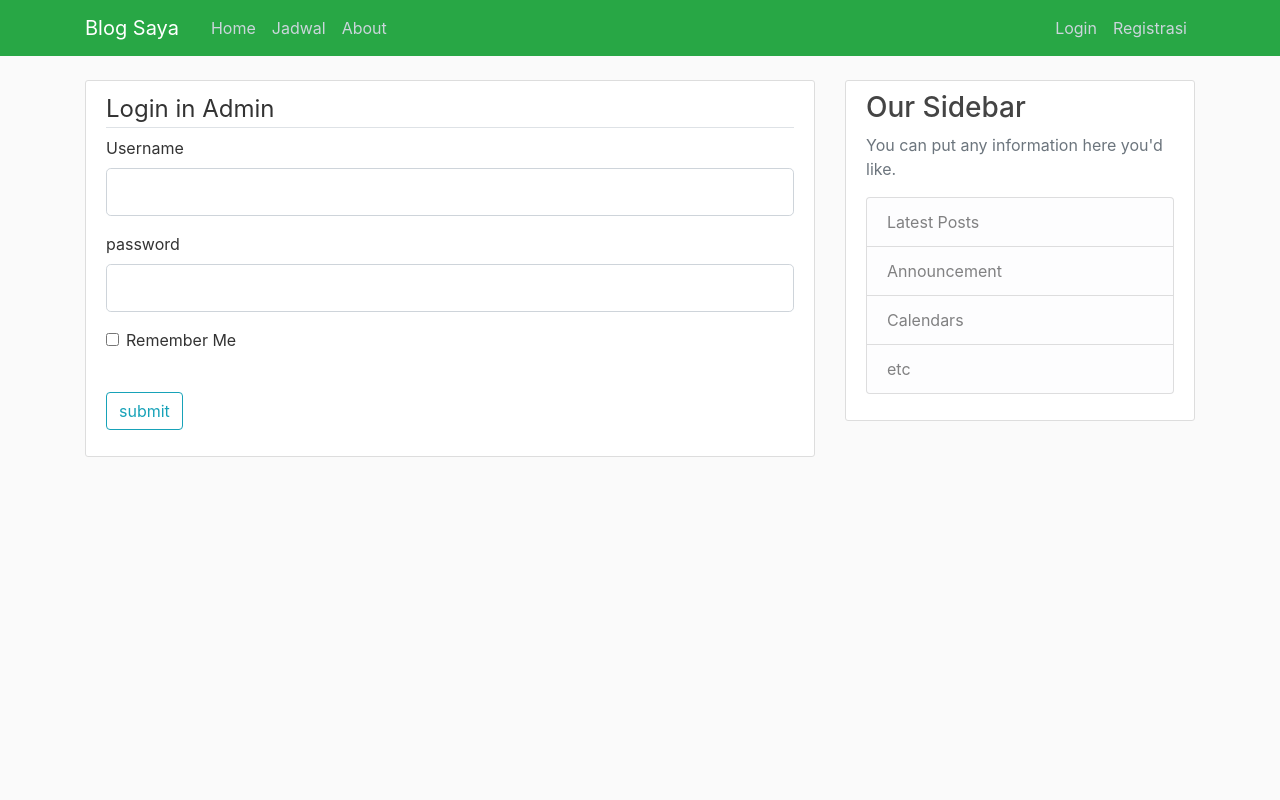
After one commit to kasmilp/kasmilp, a Flask app: page /adminku in a window 1280 px wide. The commit adds this page. Run offline with Flask 2, Linux system fonts and the light colour scheme; some libraries are stand-ins or nearby versions.

Commit message:
Add files via upload

```diff
--- a/blog_ku/models.py
+++ b/blog_ku/models.py
@@ -15,6 +15,7 @@ class Admin(db.Model, UserMixin):
 	id = db.Column(db.Integer, primary_key=True)
 	username = db.Column(db.String(20),nullable=False)
 	password = db.Column(db.String(60), nullable=False)
+	# admin_id = db.Column(db.Integer, db.ForeignKey('admin.id'), nullable=False)
 
 
 class User(db.Model, UserMixin):
@@ -26,7 +27,7 @@ class User(db.Model, UserMixin):
 	posts = db.relationship('Post', backref='penulis', lazy=True)
 
 	def __repr__(self):
-		return f"User('{self.username}', '{self.email}', '{self.image_file}', '{self.password}')"
+		return f"User('{self.username}', '{self.email}', '{self.image_file}')"
 
 class Post(db.Model):
 	id = db.Column(db.Integer, primary_key=True)
@@ -37,7 +38,6 @@ class Post(db.Model):
 
 	def __repr__(self):
 		return f"Post('{self.title}', '{self.tgl_post}', '{self.konten}')"
-
 
 class Matakuliah(db.Model):
 	id = db.Column(db.Integer, primary_key=True)
--- a/blog_ku/routes.py
+++ b/blog_ku/routes.py
@@ -6,21 +6,21 @@ from blog_ku.forms import Registrasi_F, Login_F, Update_Account_F, Post_F, Admin
 import os
 import secrets
 from PIL import Image
+posts=[
+	{
+	'penulis':'Irfiana Safitri',
+	'title':"Blog post 1",
+	'konten':'ini adalah tampilan post saya',
+	'tgl_post':'oktober 9, 2019'
+	},
 
-posts=[
-    {
-    'penulis':'KASMIL PAPALIA',
-    'title':"Blog Post 1",
-    'konten':'post pertama KASMIL PAPALIA',
-    'tgl_post':'oktober 10, 2019'
-    },
-    {
-    'penulis':'KASMIL',
-    'title':"Blog Post 2",
-    'konten':'post 2 akan di tampilkan di halaman berikutnya',
-    'tgl_post':'oktober 30, 2019'
-    },
-]
+	{
+	'penulis':'Ariska Abd Kadir',
+	'title':"Blog post 2",
+	'konten':'ini adalah tampilan post saya',
+	'tgl_post':'oktober 8, 2019'
+	},
+	]
 
 @app.route("/")
 @app.route("/home")
@@ -154,12 +154,12 @@ def delete_post(post_id):
 	flash('post berhasil dihapus','success')
 	return redirect(url_for('home'))
 #belum fix admin
-@app.route("/login_admin", methods=['GET','POST'])
+@app.route("/adminku", methods=['GET','POST'])
 def wpadmin():
-    form = Admin_F()
-    if form.validate_on_submit():
-        if form.username.data == 'kasmil' and form.password.data == 'papalia':
-            return redirect('admin')
-        else :
-            flash('Login gagal..!, periksa username dan password','danger')
-    return render_template("login_admin.html", title="login_admin", form=form)
+	form = Admin_F()
+	if form.validate_on_submit():
+		if form.username.data == 'fitri' and form.password.data == 'fitriana':
+			return redirect('admin')
+		else :
+			flash('Login gagal..!, periksa username dan password','danger')
+	return render_template("adminku.html", title="adminku", form=form)
--- a/blog_ku/static/main.css
+++ b/blog_ku/static/main.css
@@ -1,8 +1,7 @@
-
 body {
-	background: rgb(255, 250, 205);
+	background: #fafafa;
 	color: #333333;
-	margin-top: 5rem
+	margin-top: 5rem;
 }
 
 h1, h2, h3, h4, h5, h6 {
@@ -76,6 +75,6 @@ a.article-title:hover {
 	margin-bottom: 16px;
 }
 
-.account-headling {
+.account-heading {
 	font-size: 2.5rem;
 }
--- /dev/null
+++ b/blog_ku/templates/adminku.html
@@ -0,0 +1,48 @@
+{% extends "layout.html" %}
+
+{% block content %}
+	<div class="content-section">
+		<form action="" method="POST">
+			{{ form.hidden_tag() }}
+			<fieldset class="form-group">
+				<legend class="border-bottom mb-2" >Login in Admin</legend>
+
+				<div class="form-group">
+				{{ form.username.label(class="form-control-label") }}
+				{% if form.username.errors %}
+					{{ form.username(class='form-control form-control-lg is-invalid') }}
+					<div class="invalid-feedback">
+						{% for error in form.username.errors %}
+							<span>{{error}}</span>
+						{% endfor %}
+					</div>
+				{% else %}
+				{{ form.username(class='form-control form-control-lg') }}
+				{% endif %}
+				</div>
+				<div class="form-group">
+				{{ form.password.label(class="form-control-label") }}
+				{% if form.password.errors %}
+					{{ form.password(class='form-control form-control-lg is-invalid') }}
+					<div class="invalid-feedback">
+						{% for error in form.password.errors %}
+						<span>{{ error }}</span>
+						{% endfor %}
+					</div>
+				{% else %}
+				{{ form.password(class='form-control form-control-lg') }}
+				{% endif %}
+				</div>
+				<div class="form-check">
+					{{ form.remember(class="form-check-input") }}
+					{{ form.remember.label(class="form-check-label") }}
+				</div>
+			</fieldset>
+			<br>
+			<div class="form-group">
+				{{ form.submit(class="btn btn-outline-info") }}
+			</div>
+		</form>
+	</div>
+
+{% endblock content %}
--- /dev/null
+++ b/blog_ku/templates/layout.html
@@ -0,0 +1,88 @@
+<html>
+	<head>
+		<!--Required meta tags -->
+		<meta charset="utf-8">
+		<meta name="viewport" content="width=device-width, initial-scale=1, shrink-to-fit=no">
+
+		<!--bootstrap CSS-->
+		<link rel="stylesheet" href="{{ url_for('static', filename='css/bootstrap.css') }}">
+		<link rel="stylesheet" type="text/css" href="{{ url_for('static', filename='main.css') }}">
+
+		{% if title %}
+			<title>Blogku -{{title}}</title>
+		{% else %}
+			<title>Blogku</title>
+		{% endif %}
+	</head>
+	<body>
+		<header class="site-header">
+			<nav class="navbar navbar-expand-md navbar-dark bg-success fixed-top">
+				<div class="container">
+					<a href="#" class="navbar-brand mr-4">Blog Saya</a>
+						<button class="navbar-toggler" type="button" data-toggle="collapse" data-target="#navbarToggle" aria-controls="navbarToggle" aria-expanded="false" aria-label="ToggleNavigation">
+							<span class="navbar-toggler-icon"></span>
+						</button>
+
+					<!-- Navigasi -->
+					<div class="collapse navbar-collapse" id="navbarToggle">
+						<div class="navbar-nav mr-auto">
+							<a href="{{ url_for('home') }}" class="nav-item nav-link">Home</a>
+							<a href="{{ url_for('jadwal') }}" class="nav-item nav-link">Jadwal</a>
+							<a href="{{ url_for('about') }}" class="nav-item nav-link">About</a>
+						</div>
+
+						<!--Navbar Right Side -->
+						<div class="navbar-nav">
+						 {% if current_user.is_authenticated %}
+						 	<a href="{{ url_for('new_post') }}" class="nav-item nav-link">New Post</a>
+						 	<a href="{{ url_for('account') }}" class="nav-item nav-link">Account</a>
+							<a href="{{ url_for('logout') }}" class="nav-item nav-link">Logout</a>
+						 {% else %}
+						 	<a href="{{ url_for('login') }}" class="nav-item nav-link">Login</a>
+							<a href="{{ url_for('registrasi') }}" class="nav-item nav-link">Registrasi</a>
+						 {% endif %}
+						</div>
+					</div>
+				</div>
+			</nav>
+		</header>
+			<main role="main" class="container">
+				<div class="row">
+					<div class="col-md-8">
+						{% with messages = get_flashed_messages(with_categories=true) %}
+							{% if messages %}
+								{% for category, message in messages %}
+								<div class="alert alert-{{ category }}">
+									{{ message }}
+								</div>
+								{% endfor %}
+							{% endif %}
+						{% endwith %}
+
+						{% block content %} {% endblock %}
+					</div>
+					<div class="col-md-4">
+						<div class="content-section">
+							<h3>Our Sidebar</h3>
+							<p class='text-muted'>You can put any information here you'd like.
+								<ul class="list-group">
+									<li class="list-group-item list-group-item-light">Latest Posts</li>
+									<li class="list-group-item list-group-item-light">Announcement</li>
+									<li class="list-group-item list-group-item-light">Calendars</li>
+									<li class="list-group-item list-group-item-light">etc</li>
+								</ul>
+							</p>
+						</div>
+					</div>
+				</div>
+			</main>
+
+		<!-- Optional JavaScript-->
+			<!-- jQuery first, then poppper.js, then Bootstrap JS -->
+			<script src="https://code.jquery.com/jquery-3.3.1.slim.min.js" integrity="sha384-q8i/X+965DzO0rT7abK41JStQIAqVgRVzpbzo5smXKp4YfRvH+8abtTE1Pi6jizo" crossorigin="anonymous"></script>
+      <script src="https://cdnjs.cloudflare.com/ajax/libs/popper.js/1.14.7/umd/popper.min.js" integrity="sha384-UO2eT0CpHqdSJQ6hJty5KVphtPhzWj9WO1clHTMGa3JDZwrnQq4sF86dIHNDz0W1" crossorigin="anonymous"></script>
+			<script src="{{ url_for('static', filename='js/bootstrap.js') }}"></script>
+
+	</body>
+	<!-- <footer>@M.Ikbal Hidayatullah --- 2020</footer> -->
+</html>
--- a/run.py
+++ b/run.py
@@ -1,9 +1,4 @@
-import os
 from blog_ku import app
 
-#class User dan Post sebelumnya dipindah ke models.py
-
-
-if __name__ == '__main__':
-	port = int(os.environ.get("PORT", 5000))
-	app.run(debug=True, host='0.0.0.0', port=port)
+if __name__=="__main__":
+	app.run (debug=True)
```
Also changed, not shown: blog_ku/__init__.py (+7 -2 lines), blog_ku/forms.py (+36 -36 lines), blog_ku/templates/Login.html (added, +37 -0 lines), blog_ku/templates/about.html (+10 -16 lines), blog_ku/templates/account.html (+20 -19 lines), blog_ku/templates/create_post.html (+19 -21 lines), blog_ku/templates/home.html (+6 -6 lines), blog_ku/templates/jadwal.html (+5 -6 lines), blog_ku/site.db, blog_ku/static/foto_profil/default.jpg (added).
